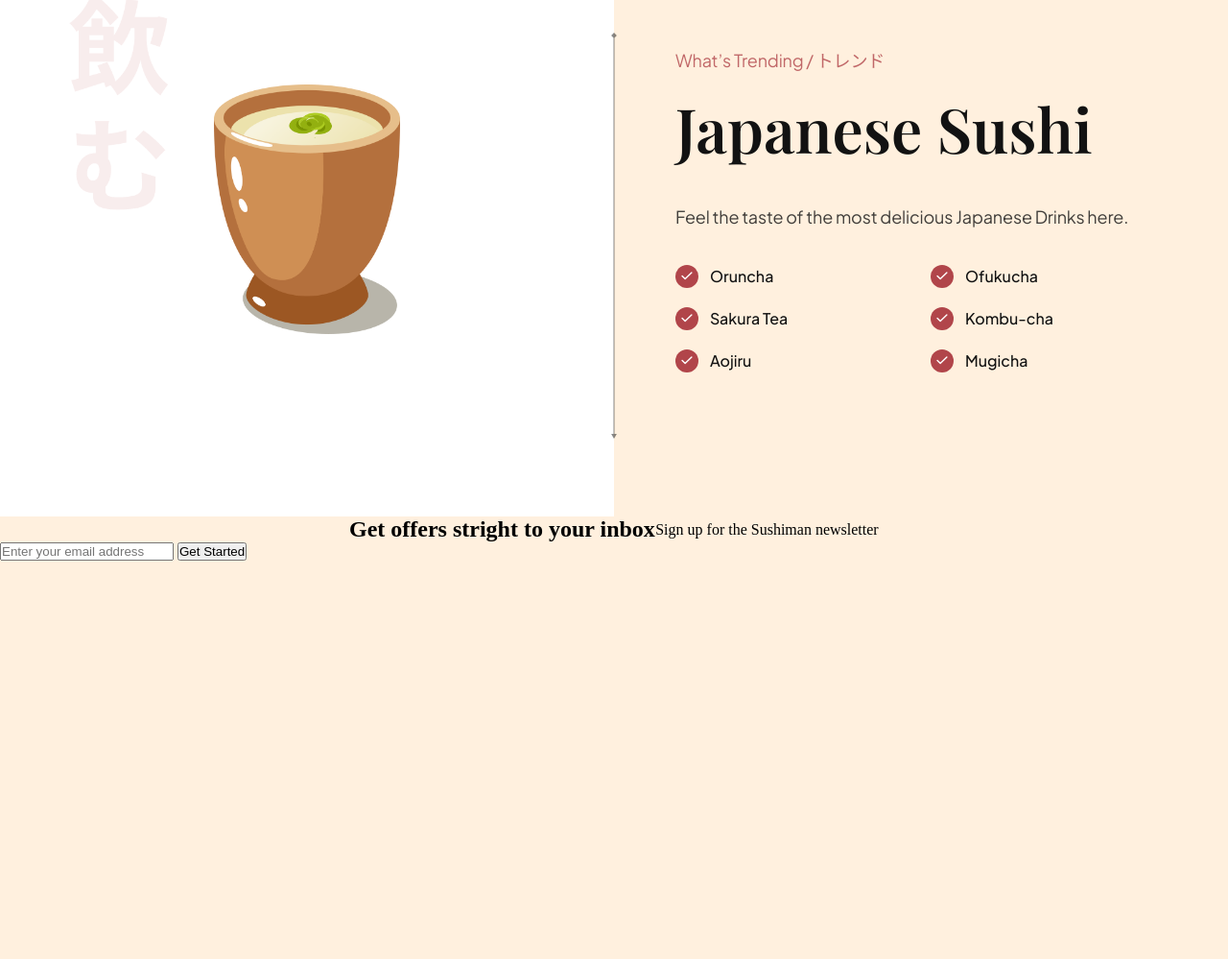
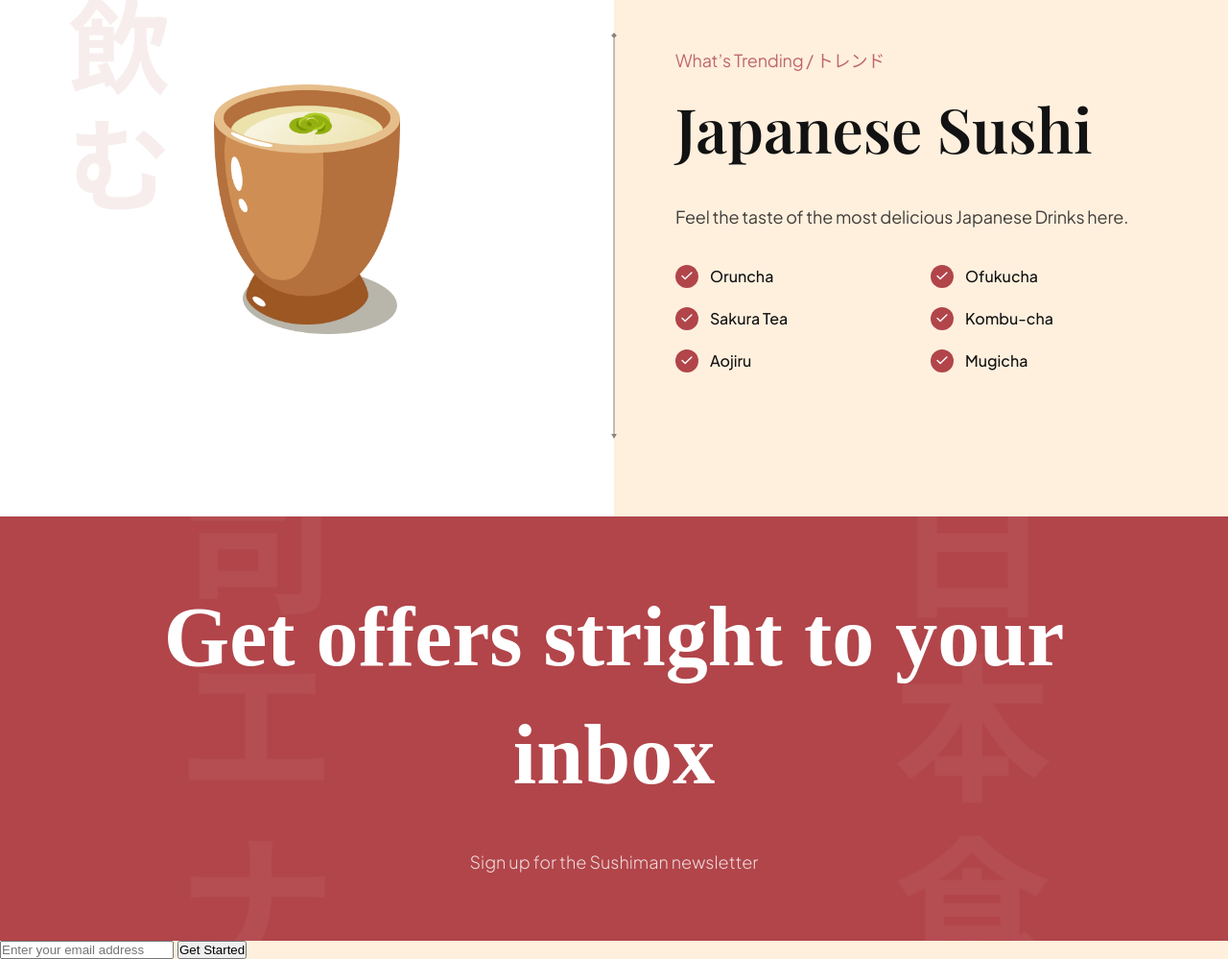
Before and after one commit to GhosTHaise/Sushi-Website, a website built with Vite: page index.html in a window 1280 px wide. Shown: the part 3154-4153 px from the top of the page at 96% size. Before the commit the page ends 3738 px from the top, so only its background shows below. Built offline with nearby package versions, Linux system fonts and the light colour scheme; files whose address does not match are found by name.

Commit message:
Add style to my subscription style

```diff
--- a/css/sections/subscribe.css
+++ b/css/sections/subscribe.css
@@ -0,0 +1,34 @@
+.subscription {
+    padding: 64px;
+
+    background-color: var(--primary-color);
+    background-image: url("../../assets/subscribe_bg.png");
+    background-position: center;
+    background-repeat: no-repeat;
+    background-size: contain;
+
+    flex-direction: column;
+    overflow : hidden;
+}
+
+.subscription h2{
+    font-size: 88px;
+    font-family: var(--playfait-display);
+    font-weight: 600;
+    line-height: 123px;
+
+    color: #fff;
+    text-align: center;
+}
+
+.subscription p{
+    font-size: 18px;
+    font-family: var(--plus-jakarta-sans);
+    font-weight: 300;
+    line-height: 36px;
+
+    margin-top: 32px;
+
+    color: rgba(255, 255, 255, 0.8);
+    text-align: center;
+}
--- a/index.html
+++ b/index.html
@@ -518,7 +518,7 @@
   </section>
 
   <section
-    class="subscribtion flex-center"
+    class="subscription flex-center"
     id="services"
     >
       <h2 data-aos="flip-down">
```
